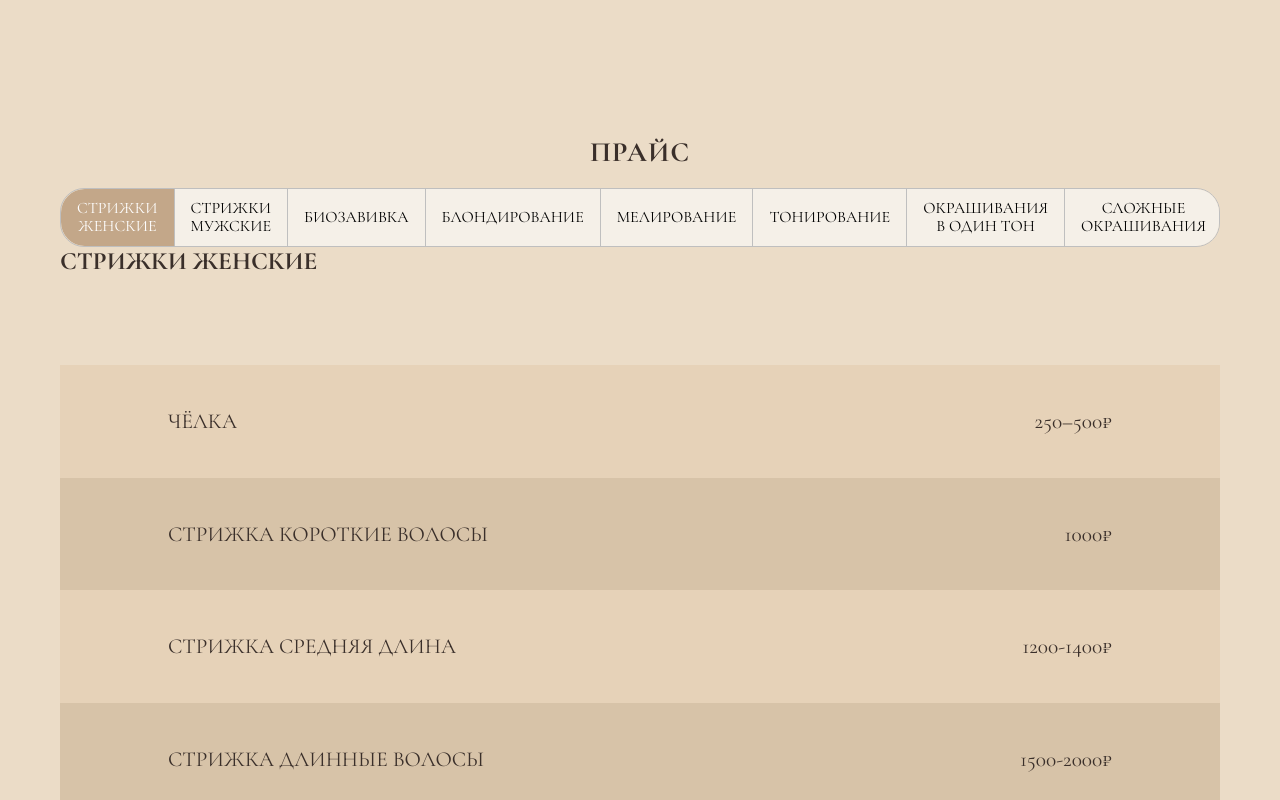
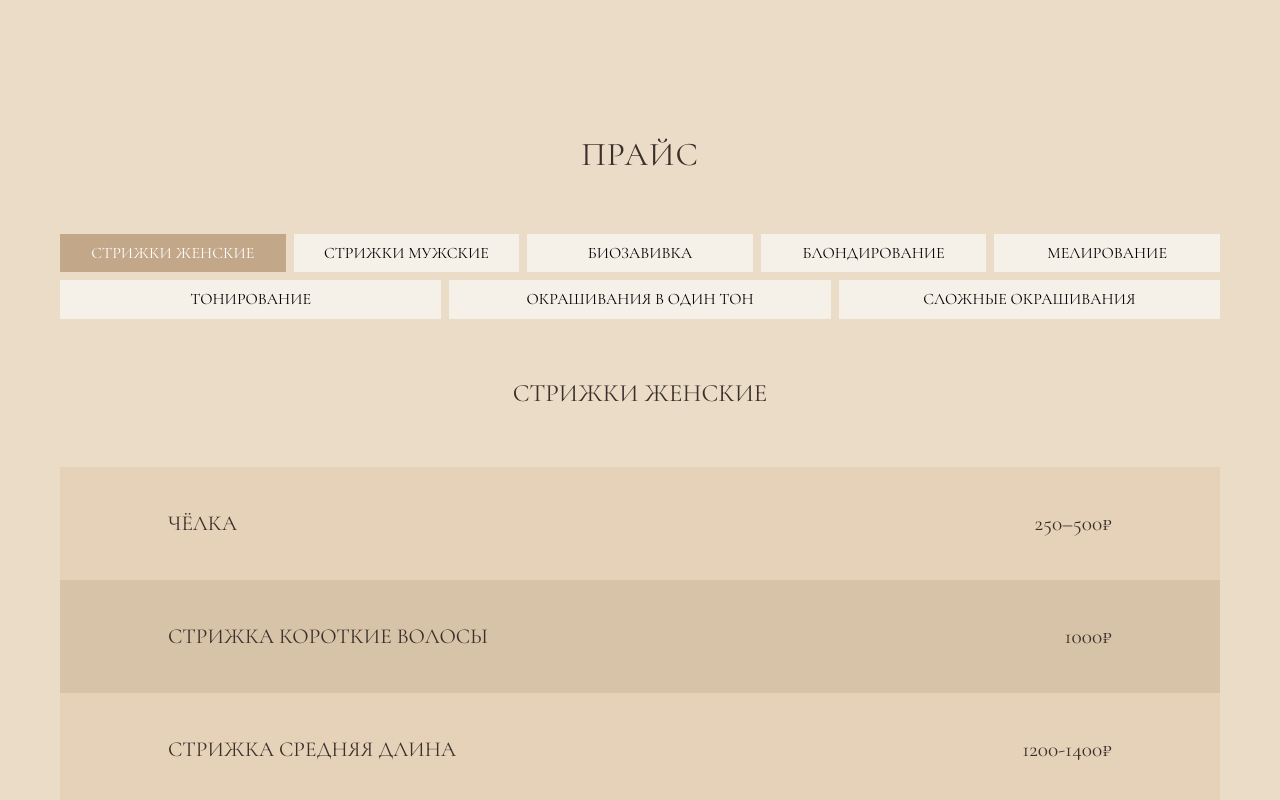
Before and after one commit to darina1970/Alchemy-Beauty-Salon, a React (Vite) app: page /services/hair in a window 1280 px wide. Shown: the part 180-980 px from the top of the page. Built offline with nearby package versions, Linux system fonts and the light colour scheme.

Commit message:
adaptive tabs

```diff
--- a/src/components/Rooms/Price/PriceBlock.jsx
+++ b/src/components/Rooms/Price/PriceBlock.jsx
@@ -30,7 +30,7 @@ const PriceBlock = ({ tabs, defaultTabKey, pricesByTab, theme = 'light' }) => {
                             <p className={styles.note}>{group.note}</p>
                         )}
 
-                        <button className='btn-secondary'>Записаться</button>
+                        <a href="https://dikidi.app/1640050?p=0.pi" target="_blank" rel="noopener noreferrer" className={`btn-secondary ${styles.priceButton}`}>Записаться</a>
                     </div>
                 ))}
             </div>
--- a/src/components/Rooms/Price/PriceBlock.module.css
+++ b/src/components/Rooms/Price/PriceBlock.module.css
@@ -1,18 +1,42 @@
 /* .priceBlock {
-    background: var(--color-bg-light);
+    display: flex;
+    flex-direction: column;
+    align-items: center;
 } */
 
 .title {
-    font-size: 28px;
+    /* font-size: 28px;
     font-weight: bold;
-    margin-bottom: 20px;
+    margin-bottom: 20px; */
     text-align: center;
+    margin-bottom: 60px;
+}
+
+.priceGroupTitle {
+    margin-bottom: 60px;
+    font-weight: var(--font-weight-regular);
+}
+
+.priceGroup {
+    display: flex;
+    flex-direction: column;
+    align-items: center;
+    width: 100%;
+    margin-bottom: 60px;
+}
+
+.priceGroup:last-child {
+    margin-bottom: 0;
+}
+
+.priceButton {
+    padding: 23px 80px;
+    margin-top: 60px;
 }
 
 .note {
-    font-size: 14px;
     color: #666;
-    margin-top: 10px;
+    margin-top: 50px;
     font-style: italic;
     text-align: center;
 }
--- a/src/components/Rooms/Price/PriceTable.module.css
+++ b/src/components/Rooms/Price/PriceTable.module.css
@@ -1,3 +1,7 @@
+.priceTable {
+    width: 100%;
+}
+
 .priceHeader {
     display: flex;
     font-weight: bold;
--- a/src/components/Rooms/Price/Tabs.jsx
+++ b/src/components/Rooms/Price/Tabs.jsx
@@ -3,25 +3,72 @@
 
 // const Tabs = ({ tabs, activeTab, onTabClick }) => (
 //     <div className={styles.tabs}>
-//         {tabs.map(tab => (
-//         <button
+//         {tabs.map((tab, index) => {
+//         const isActive = tab.key === activeTab;
+//         const isFirst = index === 0;
+//         const isLast = index === tabs.length - 1;
+
+//         const buttonClass = [
+//             styles.tab,
+//             isActive && styles.active,
+//             isFirst && styles.first,
+//             isLast && styles.last
+//         ].filter(Boolean).join(' ');
+
+//         return (
+//             <button
 //             key={tab.key}
-//             className={`tab ${tab.key === activeTab ? 'active' : ''}`}
+//             className={buttonClass}
 //             onClick={() => onTabClick(tab.key)}
-//         >
+//             >
 //             {tab.label}
-//         </button>
-//         ))}
+//             </button>
+//         );
+//         })}
 //     </div>
 // );
 
 // export default Tabs;
 
-import React from "react";
+import React, { useEffect, useState } from "react";
 import styles from './Tabs.module.css';
 
-const Tabs = ({ tabs, activeTab, onTabClick }) => (
-    <div className={styles.tabs}>
+const Tabs = ({ tabs, activeTab, onTabClick }) => {
+    const [isMobile, setIsMobile] = useState(false);
+    const [isWrapMode, setIsWrapMode] = useState(false);
+
+    useEffect(() => {
+        const handleResize = () => {
+        const width = window.innerWidth;
+        setIsMobile(width <= 768);         // mobile: show select
+        setIsWrapMode(width <= 1290);      // wrap buttons below 1290px
+        };
+
+        handleResize(); // initial check
+        window.addEventListener("resize", handleResize);
+        return () => window.removeEventListener("resize", handleResize);
+    }, []);
+
+    if (isMobile) {
+        return (
+        <div className={styles.selectWrapper}>
+            <select
+            className={styles.select}
+            value={activeTab}
+            onChange={(e) => onTabClick(e.target.value)}
+            >
+            {tabs.map((tab) => (
+                <option key={tab.key} value={tab.key}>
+                {tab.label}
+                </option>
+            ))}
+            </select>
+        </div>
+        );
+    }
+
+    return (
+        <div className={`${styles.tabs} ${isWrapMode ? styles.wrap : ""}`}>
         {tabs.map((tab, index) => {
             const isActive = tab.key === activeTab;
             const isFirst = index === 0;
@@ -30,9 +77,11 @@ const Tabs = ({ tabs, activeTab, onTabClick }) => (
             const buttonClass = [
             styles.tab,
             isActive && styles.active,
-            isFirst && styles.first,
-            isLast && styles.last
-        ].filter(Boolean).join(' ');
+            !isWrapMode && isFirst && styles.first,
+            !isWrapMode && isLast && styles.last
+            ]
+            .filter(Boolean)
+            .join(" ");
 
             return (
             <button
@@ -46,5 +95,6 @@ const Tabs = ({ tabs, activeTab, onTabClick }) => (
         })}
         </div>
     );
+};
 
 export default Tabs;
--- a/src/components/Rooms/Price/Tabs.module.css
+++ b/src/components/Rooms/Price/Tabs.module.css
@@ -1,8 +1,9 @@
-.tabs {
+/* .tabs {
     display: flex;
     border: 1px solid #bfbfbf;
     border-radius: 24px;
     overflow: hidden;
+    margin-bottom: 60px;
 }
 
 .tab {
@@ -35,4 +36,73 @@
 .last {
     border-top-right-radius: 24px;
     border-bottom-right-radius: 24px;
+} */
+
+
+.tabs {
+    display: flex;
+    border: 1px solid #bfbfbf;
+    border-radius: 24px;
+    margin-bottom: 60px;
+    flex-wrap: nowrap;
 }
+
+.wrap {
+    flex-wrap: wrap;
+    gap: 8px;
+    border: none;
+    border-radius: 0;
+    justify-content: center;
+}
+
+.wrap .tab {
+    border-right: none;
+}
+
+.tab {
+    flex: 1 1 200px;
+    padding: 10px 16px;
+    background-color: #f5f0e8;
+    color: #000;
+    border: none;
+    border-right: 1px solid #bfbfbf;
+    cursor: pointer;
+    font-size: 16px;
+    text-transform: uppercase;
+    transition: background-color 0.3s ease;
+    min-width: 150px;
+}
+
+.tab:last-child {
+    border-right: none;
+}
+
+.active {
+    background-color: #c3a789;
+    color: #fff;
+}
+
+.first {
+    border-top-left-radius: 24px;
+    border-bottom-left-radius: 24px;
+}
+
+.last {
+    border-top-right-radius: 24px;
+    border-bottom-right-radius: 24px;
+}
+
+/* Селект для мобилки */
+.selectWrapper {
+    margin-bottom: 40px;
+    text-align: center;
+}
+
+.select {
+    padding: 10px 16px;
+    font-size: 16px;
+    border-radius: 24px;
+    border: 1px solid #bfbfbf;
+    background-color: #f5f0e8;
+    text-transform: uppercase;
+}
```
Lines whose indentation alone changed are shown as unchanged.
